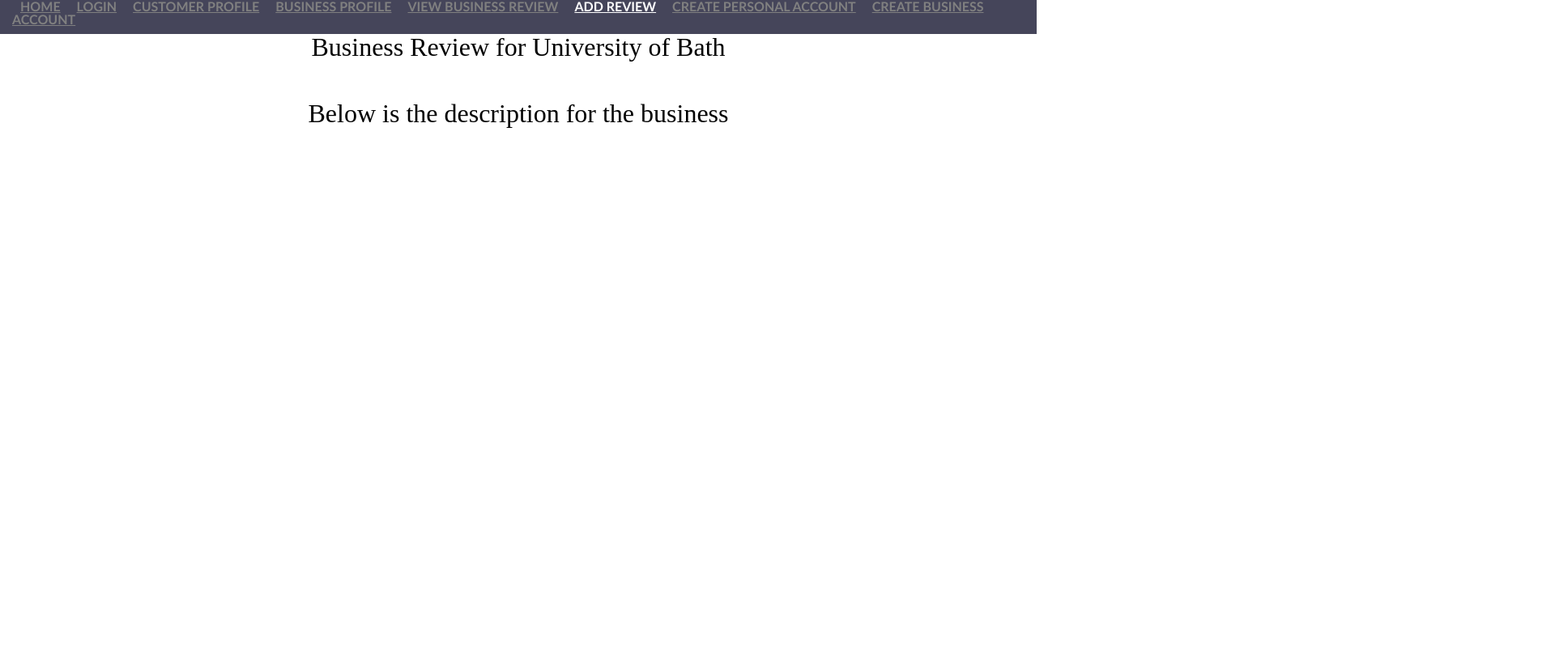
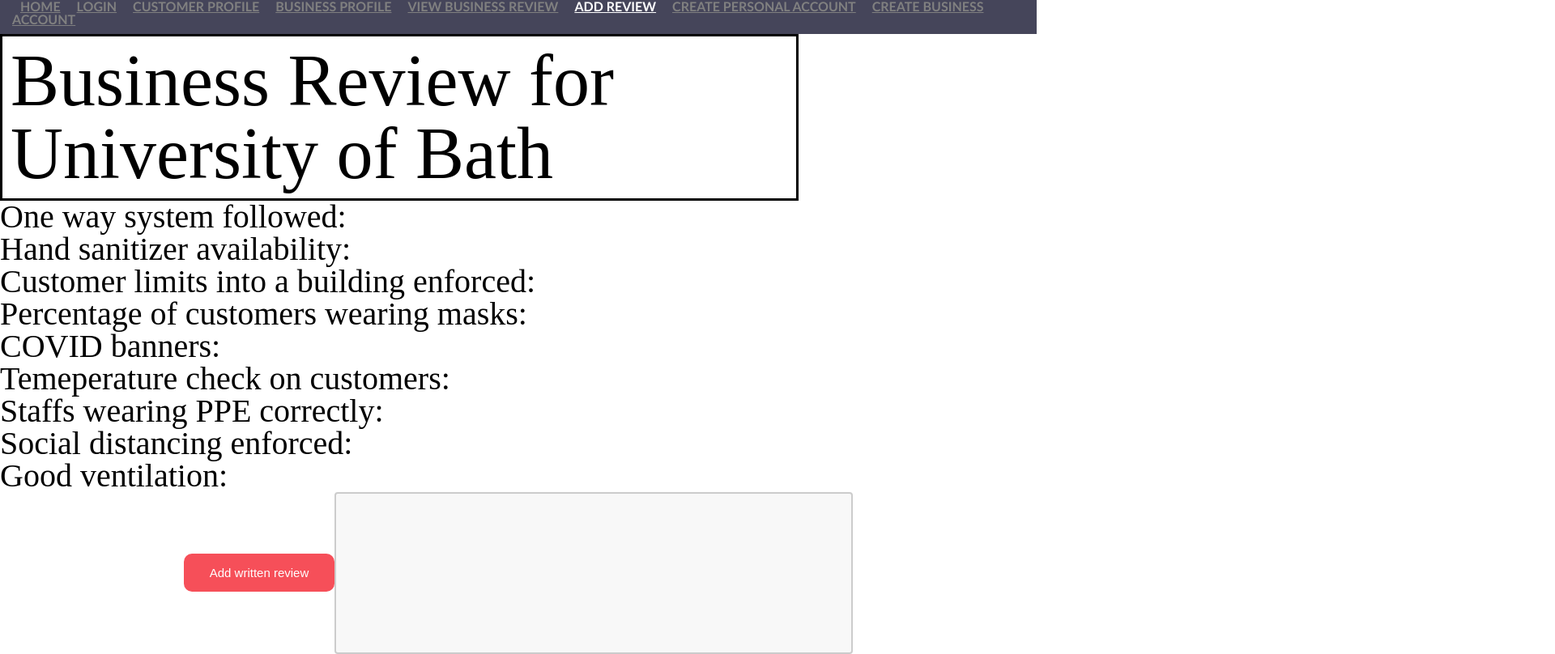
Before and after one commit to kohtzk/pandemic-review-site, a React (Create React App) app in the folder implementation/frontend/: page /add-review in a window 1280 px wide. Shown: the part 10-818 px from the top of the page at 81% size, 1920 px wide, since content can reach past the window. Built offline with nearby package versions, Linux system fonts and the light colour scheme.

Commit message:
Updated my parts

```diff
--- a/implementation/frontend/src/components/BusinessProperty.js
+++ b/implementation/frontend/src/components/BusinessProperty.js
@@ -1,18 +1,22 @@
 import React from "react";
-import "../pages/Bochen.css";
+import "../pages/BusinessProperty.css";
 
 export default function BusinessProperty(props) {
   return (
     <div className="Font">
-      <h1>{props.business.name}</h1>
-      <h2>Address: {props.business.address}</h2>
-      <h2>Business owner: {props.business.owner}</h2>
-      <img className="image" src={props.business.image} />
-      <h2 className="rating">
-        Average hygiene rating: {props.business.rating}
-      </h2>
-      <h1 className="description">{props.business.description}</h1>
-      <h1 className="review">{props.business.review}</h1>
+      <div className="block">
+        <h1 className="businessPropertyName">{props.business.name}</h1>
+        <h2 className="address">Location: {props.business.address}</h2>
+        <h2 className="businessOwner">Business owner: {props.business.owner}</h2>
+        <h2 className="rating">Average hygiene rating: {props.business.rating}</h2>
+      </div>
+
+      <div>
+        <img className="image" src={props.business.image} />
+        <h1 className="description">{props.business.description}</h1>
+        <h1 className="review">{props.business.review}</h1>
+      </div>
     </div>
+
   );
 }
--- a/implementation/frontend/src/components/ReviewLayout.js
+++ b/implementation/frontend/src/components/ReviewLayout.js
@@ -1,13 +1,28 @@
 import React from "react";
-import "../pages/Bochen.css";
+import "../pages/ReviewLayout.css";
 
 export default function ReviewLayout(props) {
   return (
     <div className="Font">
-      <h1 className="businessName">Business Review for {props.review.name}</h1>
-      <h1 className="informationDescription">{props.review.description}</h1>
-      <button className="reviewButton">"Add a review"</button>
-      <input className="reviewText" type="text" />
+      <div>
+        <h1 className="businessReviewName">Business Review for {props.review.name}</h1>
+      </div>
+      <div className="informationDescription">
+        <h1>{props.review.description1}</h1>
+        <h1>{props.review.description2}</h1>
+        <h1>{props.review.description3}</h1>
+        <h1>{props.review.description4}</h1>
+        <h1>{props.review.description5}</h1>
+        <h1>{props.review.description6}</h1>
+        <h1>{props.review.description7}</h1>
+        <h1>{props.review.description8}</h1>
+        <h1>{props.review.description9}</h1>
+      </div>
+      <div>
+        <button className="reviewButton">Add written review</button>
+        <input className="reviewText" type="text" />
+      </div>
     </div>
+
   );
 }
--- a/implementation/frontend/src/components/review.js
+++ b/implementation/frontend/src/components/review.js
@@ -4,7 +4,15 @@
     {
         id: 0,
         name: "University of Bath",
-        description: "Below is the description for the business",
+        description1: "One way system followed: ",
+        description2: "Hand sanitizer availability: ",
+        description3: "Customer limits into a building enforced: ",
+        description4: "Percentage of customers wearing masks:",
+        description5: "COVID banners: ",
+        description6: "Temeperature check on customers: ",
+        description7: "Staffs wearing PPE correctly: ",
+        description8: "Social distancing enforced: ",
+        description9: "Good ventilation: "
     },
 ]
 
--- a/implementation/frontend/src/pages/AddCustomerReview.js
+++ b/implementation/frontend/src/pages/AddCustomerReview.js
@@ -1,5 +1,4 @@
 import * as React from "react";
-import "./Bochen.css";
 import review from "../components/review";
 import ReviewLayout from "../components/ReviewLayout";
 
--- a/implementation/frontend/src/pages/Bochen.css
+++ /dev/null
@@ -1,49 +0,0 @@
-.Font {
-  font-family: "Times New Roman", Times, serif;
-}
-
-.image {
-  position: relative;
-  left: 700px;
-  bottom: 160px;
-}
-
-.rating {
-  position: relative;
-  bottom: 400px;
-}
-
-.review {
-  text-align: right;
-  position: relative;
-  bottom: 450px;
-  right: 50px;
-}
-
-.description {
-  position: relative;
-  bottom: 300px;
-}
-
-.businessName {
-  position: relative;
-}
-
-.reviewButton {
-  text-align: right;
-  position: relative;
-  left: 1700px;
-  top: 500px;
-}
-
-.reviewText {
-  text-align: right;
-  position: relative;
-  left: 1600px;
-  top: 600px;
-}
-
-.informationDescription {
-  position: relative;
-  top: 50px;
-}
--- /dev/null
+++ b/implementation/frontend/src/pages/BusinessProperty.css
@@ -0,0 +1,44 @@
+.Font {
+  font-family: "Times New Roman", Times, serif;
+}
+
+.block {
+  text-align: left;
+  width: 42%;
+  border: 2px solid black;
+  padding: 10px;
+}
+
+.businessPropertyName {
+  font-size: 90px;
+}
+
+.address {
+  font-size: 30px;
+}
+
+.businessOwner {
+  font-size: 30px;
+}
+
+.image {
+  position: fixed;
+  bottom: 500px;
+  right: 445px;
+  border: 1px solid #ddd;
+  border-radius: 4px;
+  padding: 5px;
+  width: 660px;
+}
+
+.rating {
+  text-align: left;
+}
+
+.description {
+  text-align: left;
+}
+
+.review {
+  text-align: right;
+}
--- /dev/null
+++ b/implementation/frontend/src/pages/ReviewLayout.css
@@ -0,0 +1,43 @@
+.Font {
+  font-family: "Times New Roman", Times, serif;
+}
+
+.businessReviewName {
+  font-size: 90px;
+  text-align: left;
+  width: 77%;
+  border: 3px solid black;
+  padding: 10px;
+}
+
+.informationDescription {
+  font-size: 20px;
+  text-align: left;
+}
+
+.reviewButton {
+  background-color: #f64f59;
+  transition-duration: 1s;
+  border: none;
+  border-radius: 10px;
+  color: white;
+  padding: 15px 32px;
+  text-align: center;
+  font-size: 15px;
+}
+
+.reviewButton:hover {
+  background-color: #12c2e9;
+  color: white;
+}
+
+.reviewText {
+  width: 50%;
+  height: 200px;
+  padding: 12px 20px;
+  box-sizing: border-box;
+  border: 2px solid #ccc;
+  border-radius: 4px;
+  background-color: #f8f8f8;
+  resize: none;
+}
--- a/implementation/frontend/src/pages/ViewBusinessProperty.js
+++ b/implementation/frontend/src/pages/ViewBusinessProperty.js
@@ -1,5 +1,4 @@
 import * as React from "react";
-import "./Bochen.css";
 import BusinessProperty from "../components/BusinessProperty";
 import businessData from "../components/businessDataTwo";
 
```
